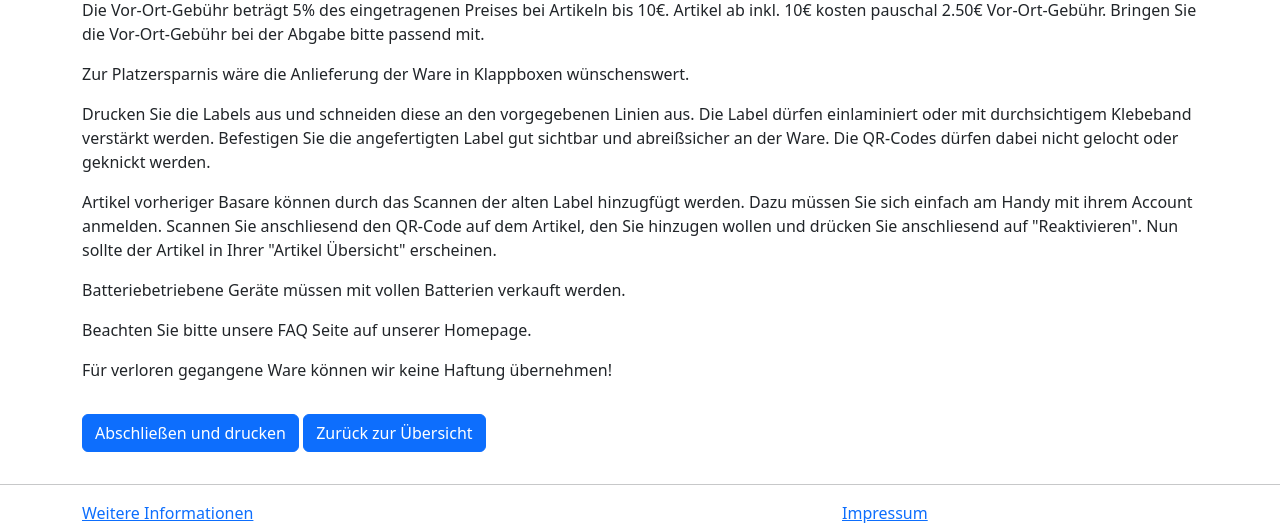
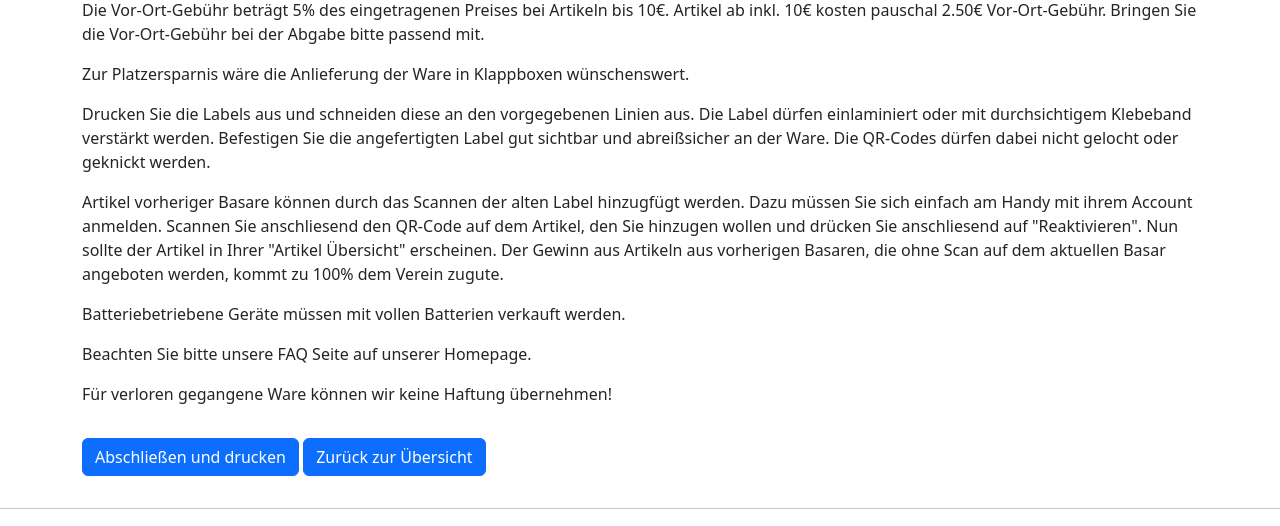
Before and after one commit to sn0b4ll/kinderbasar, a Flask app: template app/templates/registration_sheet.html in a window 1280 px wide. Shown: the part 791-1317 px from the top of the page. Run offline with Flask 2, Linux system fonts and the light colour scheme; the template is opened without the code that fills it, so the values that code supplies are empty; parts of the project's set-up code (start-up, migrations or seed data) failed here and were passed over.

Commit message:
Implemented #31

```diff
--- a/app/templates/registration_sheet.html
+++ b/app/templates/registration_sheet.html
@@ -130,7 +130,9 @@ function printAndRegister(){
 			<p>Artikel vorheriger Basare können durch das Scannen der alten Label hinzugfügt werden.
 				Dazu müssen Sie sich einfach am Handy mit ihrem Account anmelden. Scannen Sie anschliesend
 				den QR-Code auf dem Artikel, den Sie hinzugen wollen und drücken Sie anschliesend auf "Reaktivieren".
-				Nun sollte der Artikel in Ihrer "Artikel Übersicht" erscheinen.
+				Nun sollte der Artikel in Ihrer "Artikel Übersicht" erscheinen. Der Gewinn aus Artikeln
+				aus vorherigen Basaren, die ohne Scan auf dem aktuellen Basar angeboten werden, kommt zu 100%
+				dem Verein zugute.
 			</p>
 
 			<p>Batteriebetriebene Geräte müssen mit vollen Batterien verkauft werden.</p>
```
